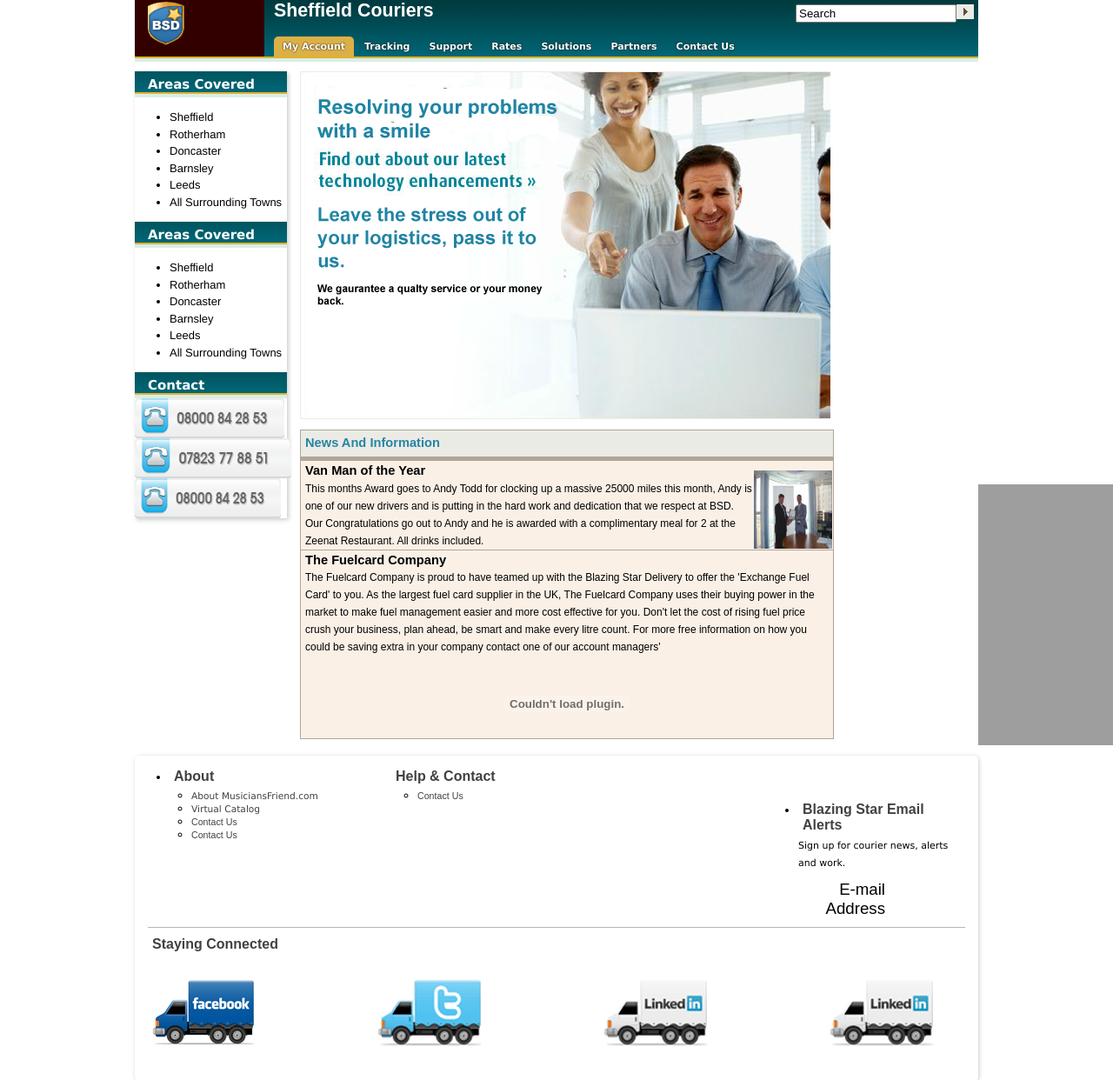
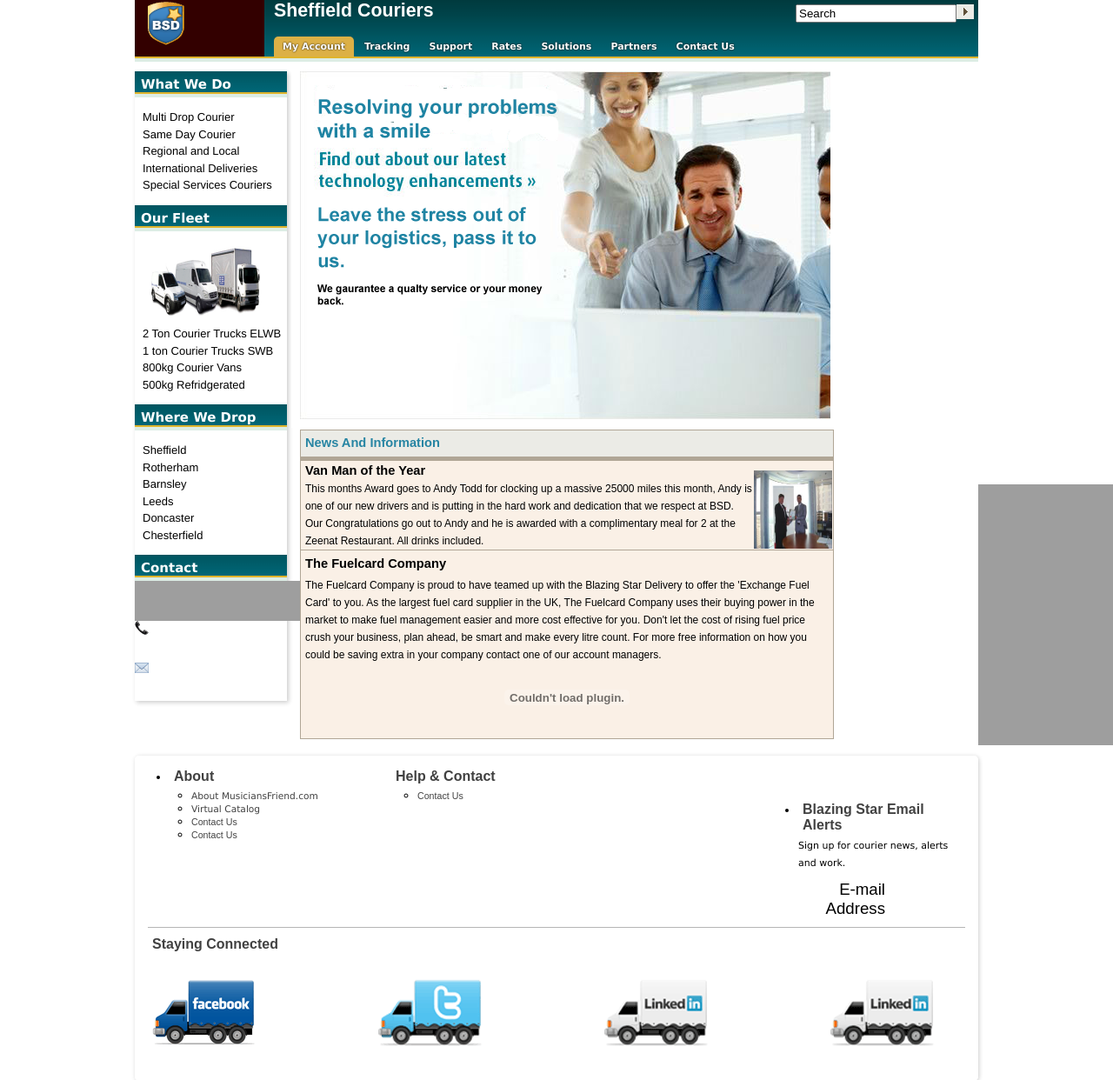
Before and after one commit to syeedshah/blazingstardelivery, a CodeIgniter app: page /blazingstardelivery/ in a window 1280 px wide. Shown: the top 1242 px of the page at 87% size. Run offline with CodeIgniter, Linux system fonts and the light colour scheme; some libraries are stand-ins or nearby versions.

Commit message:
left nab first draft

```diff
--- a/ci/blazingstar/config/config.php
+++ b/ci/blazingstar/config/config.php
@@ -14,7 +14,7 @@
 | path to your installation.
 |
 */
-$config['base_url']	= 'http://:www.blazingstardelivery.com/';
+$config['base_url']	= 'http://localhost:8888/blazingstardelivery/ci/';
 
 /*
 |--------------------------------------------------------------------------
--- a/ci/blazingstar/views/homeView.php
+++ b/ci/blazingstar/views/homeView.php
@@ -17,7 +17,7 @@
 					<h3>The Fuelcard Company</h3>
 					<p>The Fuelcard Company is proud to have teamed up with the Blazing Star Delivery to offer the 'Exchange Fuel Card' to you. As the largest fuel card supplier in the UK, The Fuelcard Company uses their buying power in the market to make fuel management easier and more cost effective for you.
 
-						Don't let the cost of rising fuel price crush your business, plan ahead, be smart and make every litre count. For more free information on how you could be saving extra in your company contact one of our account managers'</p>
+						Don't let the cost of rising fuel price crush your business, plan ahead, be smart and make every litre count. For more free information on how you could be saving extra in your company contact one of our account managers.</p>
 		<div id=banner>
 		<embed width="612" height="90" align="top" src="http://www.transportexchangegroup.com/flash/fuelcards/fuelcards_banner-790x90.swf" allowscriptaccess="always" alignsaveembedtags="true" quality="high" wmode="transparent" bgcolor="#ffffff" name="760x90" type="application/x-shockwave-flash" pluginspage="http://www.macromedia.com/go/getflashplayer"></div>
 
--- a/ci/blazingstar/views/leftNav.php
+++ b/ci/blazingstar/views/leftNav.php
@@ -5,24 +5,33 @@ google.load("feeds", "1") //Load Google Ajax Feed API (version 1)
 <div id='navOuter'>
 <div id='nav'>
    	<aside>
-	<h2 id="areas">Areas Covered</h2>
+	<h2 id="areas">What We Do</h2>
+	<ul>
+	<li>Multi Drop Courier</li>
+	<li>Same Day Courier</li>
+	<li>Regional and Local</li>
+	<li>International Deliveries</li>
+	<li>Special Services Couriers</li>
+	</ul>
+
+	<h2 id="areas">Our Fleet</h2>
+	<ul>
+	<li><img src="media/images/fleet.png" width='150px' height='90px'/>
+	</li>
+	<li>2 Ton Courier Trucks ELWB</li>
+	<li>1 ton Courier Trucks SWB</li>
+	<li>800kg Courier Vans</li>
+	<li>500kg Refridgerated</li>
+	</ul>
+
+	<h2 id="areas">Where We Drop</h2>
 	<ul>
 	<li>Sheffield</li>
 	<li>Rotherham</li>
-	<li>Doncaster</li>
 	<li>Barnsley</li>
 	<li>Leeds</li>
-	<li>All Surrounding Towns</li>
-	</ul>
-
-	<h2 id="areas">Areas Covered</h2>
-	<ul>
-	<li>Sheffield</li>
-	<li>Rotherham</li>
 	<li>Doncaster</li>
-	<li>Barnsley</li>
-	<li>Leeds</li>
-	<li>All Surrounding Towns</li>
+	<li>Chesterfield</li>
 	</ul>
 
 	<h2 id="contact">Contact</h2>
--- a/ci/media/css/body.css
+++ b/ci/media/css/body.css
@@ -162,9 +162,9 @@ a:hover {background-color:#eee;}
 	font-family: Arial,sans-serif;
     font-size: 9pt;
     margin-left: 0px;
-    margin-top: -15px;
+    margin-top: -7px;
     padding-left: 5px;
-    padding-top: 3px
+    padding-top: 0px
 }
 
 
@@ -172,7 +172,7 @@ a:hover {background-color:#eee;}
 	width:602px;
 	height:90px;
 	margin-left: 0px;
-    margin-top: -9px;
+    margin-top: -25px;
     padding-left: 0px;
     padding-top: 3px
 }
@@ -183,7 +183,7 @@ a:hover {background-color:#eee;}
     margin-left: -1px;
     margin-top: 0px;
     padding-left: 5px;
-    padding-top: 3px
+    padding-top: 7px
 }
 
 #navBeta {
@@ -211,7 +211,7 @@ a:hover {background-color:#eee;}
 body>#navBeta {width:168px;}
 
 #navBeta aside ul li {
-list-style: none;
+list-style-type: none;
 padding-bottom: 5px;
 margin-bottom: 5px;
 background: url('../images/aside_h.png') repeat-x scroll 0 100% transparent;
@@ -226,7 +226,7 @@ margin-top: 0;
 padding-top: 5px;
 padding-bottom: 5px;
 margin-bottom: 0;
-padding-left: 15px;
+padding-left: 7px;
 }
 
 aside h2 {
@@ -250,13 +250,13 @@ overflow: hidden;
 }
 
 aside h3#phone2 {
-background-image: url('../images/phone2a.png');
+background-image: url('../images/icon_phonea.gif');
 }
 
 aside h3#phone1 {
-background-image: url('../images/phone1a.png');
+background-image: url('../images/icon_phone.gif');
 }
 
 aside h3#email {
-background-image: url('../images/email2.png');
+background-image: url('../images/icon_mail.gif');
 }
--- a/ci/media/css/leftNav.css
+++ b/ci/media/css/leftNav.css
@@ -19,6 +19,11 @@
   -webkit-box-shadow: 2px 2px 5px rgba(0,0,0,0.2);
      -moz-box-shadow: 2px 2px 5px rgba(0,0,0,0.2);
           box-shadow: 2px 2px 5px rgba(0,0,0,0.2);
+}
+
+#nav li{
+	margin-left:-31px;
+	list-style: none;
 }
 
 .menu-item {
```
Also changed, not shown: ci/media/images/fleet.png (added), ci/media/images/icon_mail.gif (renamed from ci/media/images/icon_mail_16.gif), ci/media/images/icon_phone.gif (renamed from ci/media/images/icon_phone_16.gif).
